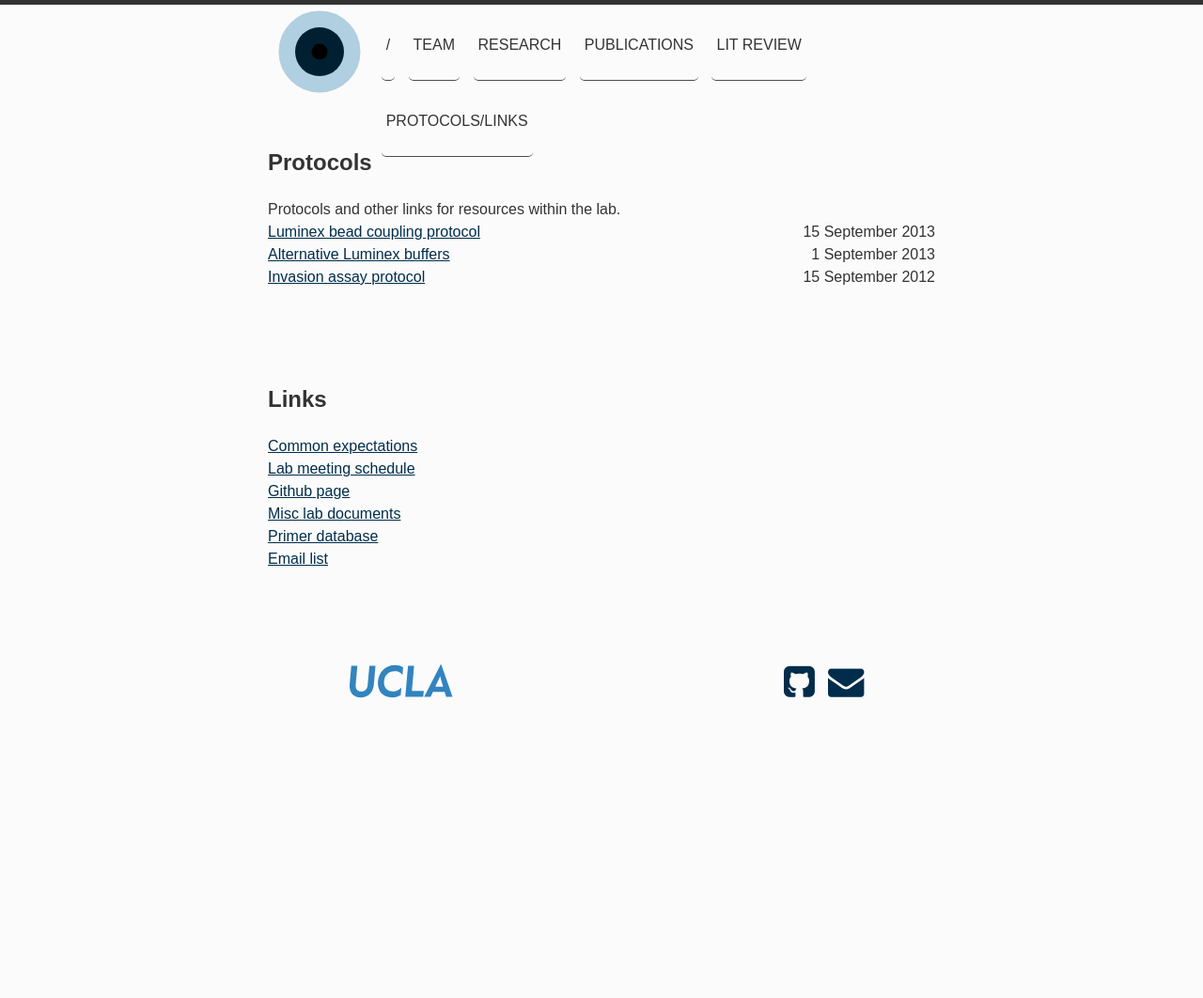
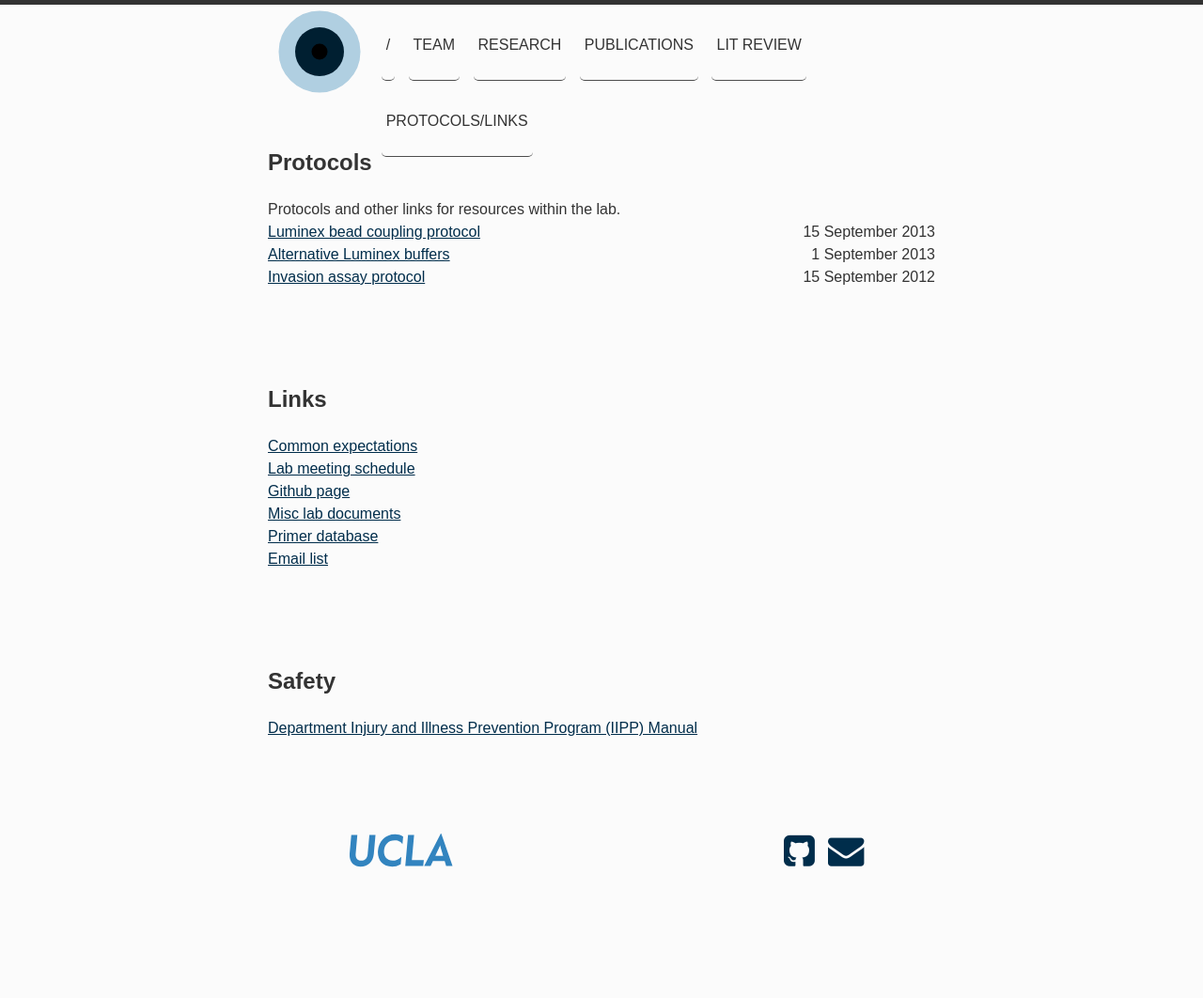
Before and after one commit to meyer-lab/asmlab.org, a Jekyll site: the page built from protocols.html, in a window 1280 px wide. Shown: the whole page at 94% size. Built offline with Jekyll 4.4.1, drawn with Linux system fonts in a browser that asks for light colours; some web fonts are replaced; comment, search, counter and statistics services are not loaded; before the commit the page ends 900 px from its top, so only the background shows below that.

Commit message:
Add IIPP

```diff
--- a/protocols.html
+++ b/protocols.html
@@ -39,3 +39,13 @@ Protocols and other links for resources within the lab.
 <article class="row gutters"><a href="https://groups.mit.edu/webmoira/list/meyerlab" title="Email list" class="col span_8">Email list</a></article>
 
 </section>
+
+
+
+
+<section class="archive">
+<h2> Safety </h2>
+
+<article class="row gutters"><a href="http://www.bioeng.ucla.edu/dept-iipp/" title="Dept IIPP" class="col span_8">Department Injury and Illness Prevention Program (IIPP) Manual</a></article>
+
+</section>
```
